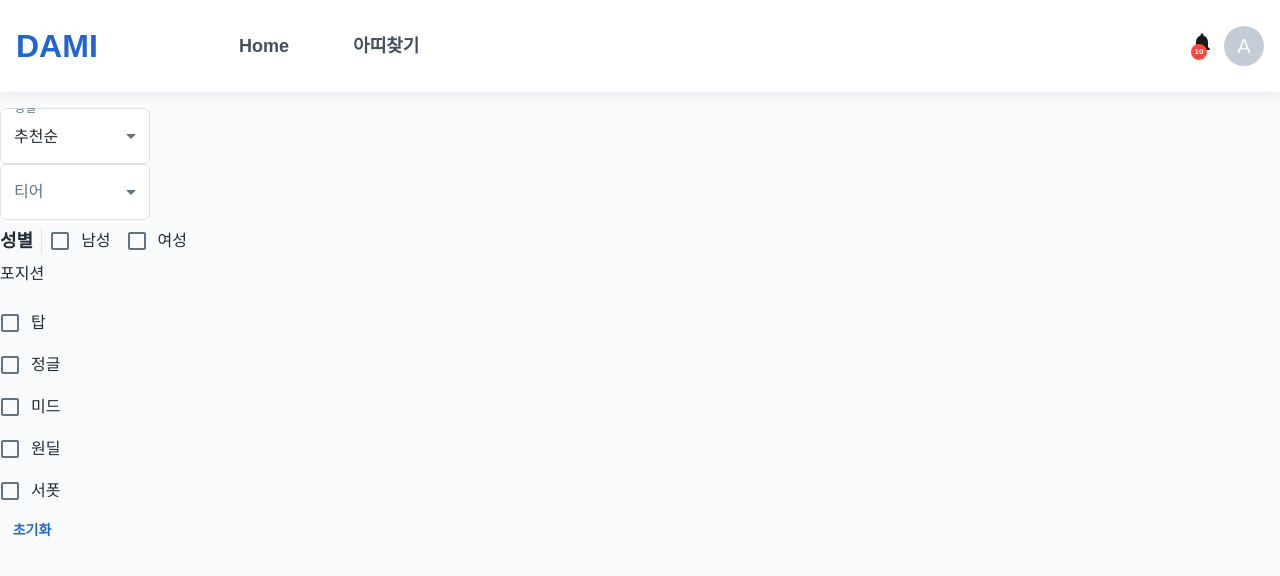
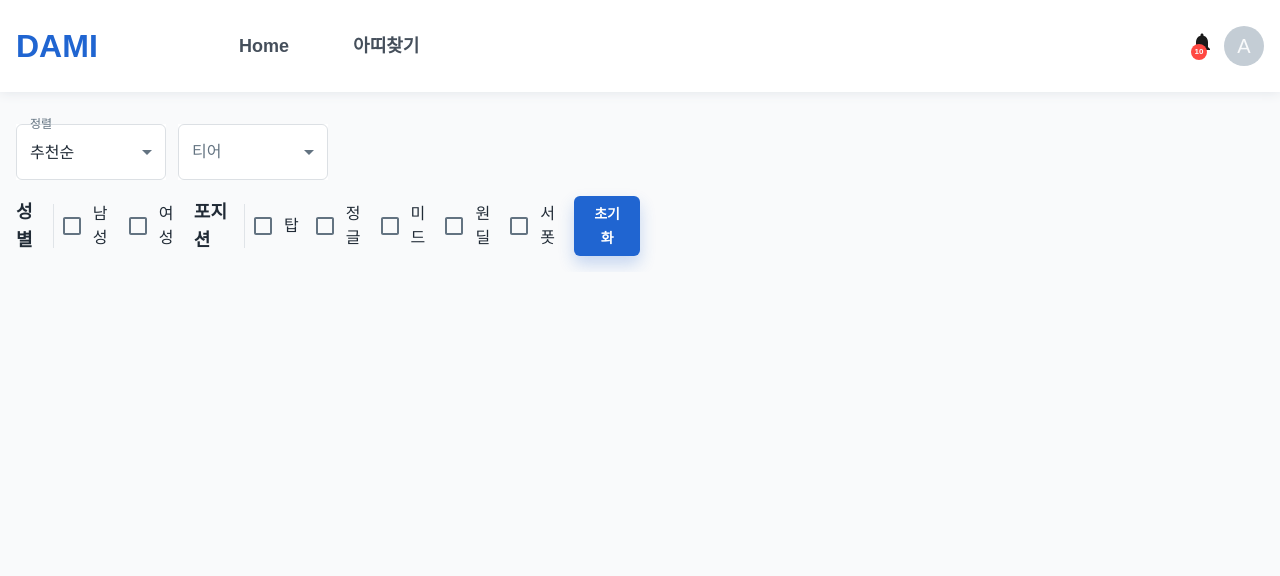
Before and after one commit to Y2829/dami-front, a React (Create React App) app: page /atti/list in a window 1280 px wide. Shown: the top 576 px of the page. Built offline with nearby package versions, Linux system fonts and the light colour scheme.

Commit message:
fix: 필터 스타일 수정

```diff
--- a/src/pages/AttiList/components/FilterGroup/FilterItems/PositionCheck/index.tsx
+++ b/src/pages/AttiList/components/FilterGroup/FilterItems/PositionCheck/index.tsx
@@ -22,8 +22,13 @@ export default function PositionCheck({
   onCheck,
 }: PositionCheckProps) {
   return (
-    <Box>
-      <Typography>포지션</Typography>
+    <Box
+      sx={{
+        display: "flex",
+        alignItems: "center",
+      }}
+    >
+      <Typography variant="h6">포지션</Typography>
       <Divider
         orientation="vertical"
         variant="middle"
--- a/src/pages/AttiList/components/FilterGroup/index.tsx
+++ b/src/pages/AttiList/components/FilterGroup/index.tsx
@@ -58,15 +58,32 @@ export default function FilterGroup() {
   };
 
   return (
-    <Box>
-      <Box>
+    <Box
+      sx={{
+        padding: 2,
+      }}
+    >
+      <Box
+        sx={{
+          width: "25%",
+          display: "flex",
+          justifyContent: "space-between",
+        }}
+      >
         <SortTypeSelect
           value={selectedSortType}
           onSelect={handleSelectSortType}
         />
         <TierSelect value={selectedTier} onSelect={handleSelectTier} />
       </Box>
-      <Box>
+      <Box
+        sx={{
+          width: "50%",
+          display: "flex",
+          justifyContent: "space-between",
+          marginTop: 2,
+        }}
+      >
         <GenderCheck
           checkedValue={checkedGenderValue}
           onCheck={handleCheckGender}
@@ -75,7 +92,9 @@ export default function FilterGroup() {
           checkedValues={checkedPositionValues}
           onCheck={handleCheckPosition}
         />
-        <Button onClick={handleClickResetBtn}>초기화</Button>
+        <Button variant="contained" onClick={handleClickResetBtn}>
+          초기화
+        </Button>
       </Box>
     </Box>
   );
```
